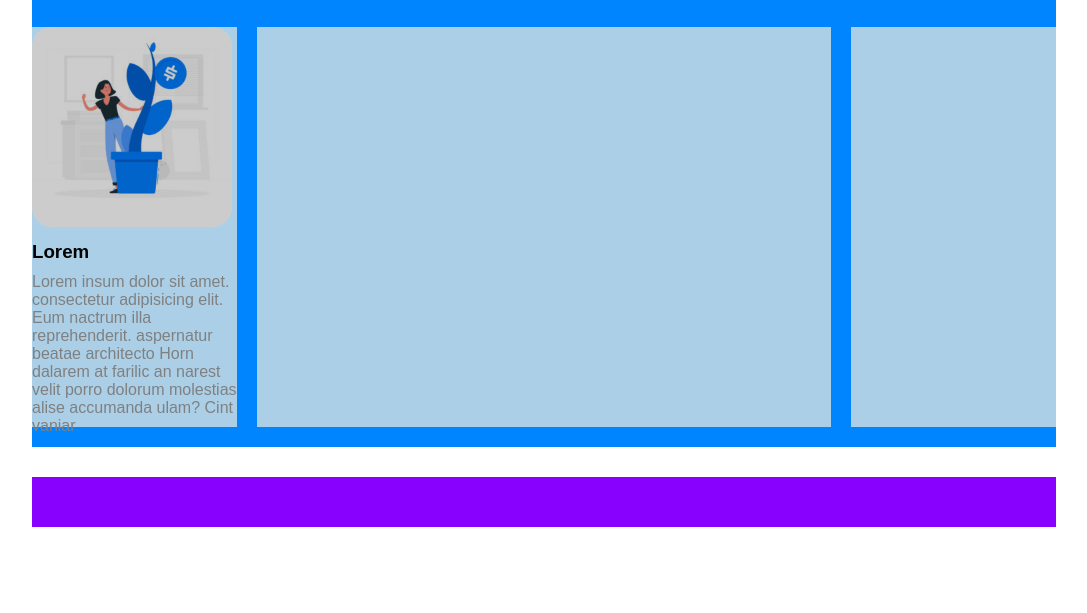
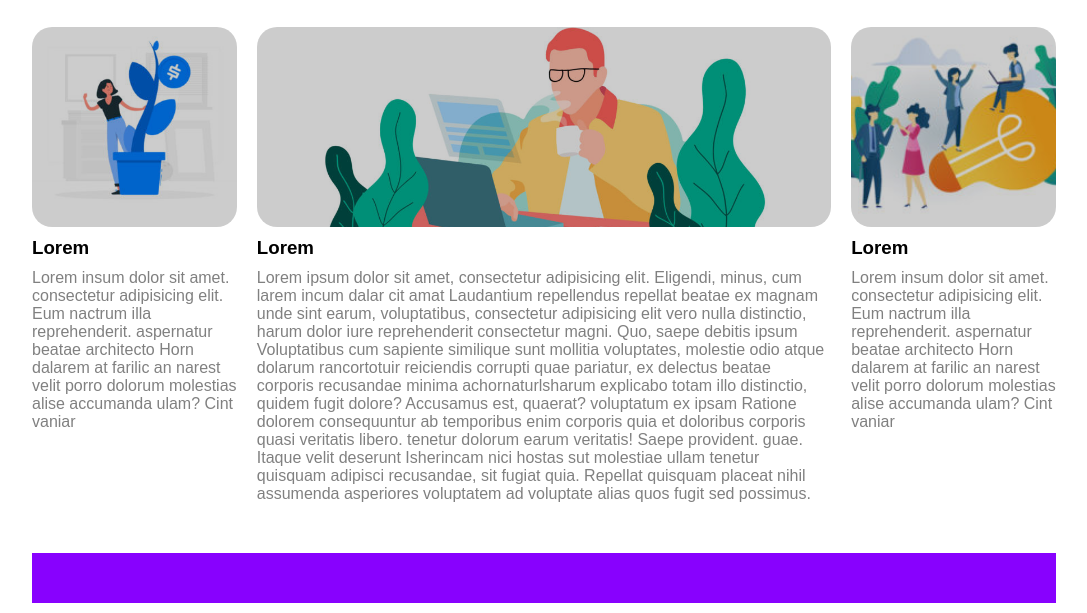
Before and after one commit to AliceColombari/htmlcss-wp, a plain HTML site: page index.html in a window 1280 px wide. Shown: the part 743-1356 px from the top of the page, without its empty margins (96-1183 px from the left). Before the commit the page ends 1280 px from the top, so only its background shows below. Drawn offline with Linux system fonts and the light colour scheme.

Commit message:
creazione delle tre colonne

```diff
--- a/index.html
+++ b/index.html
@@ -72,17 +72,18 @@
         <main class="clearfix">
 
         <!-- Title -->
-                <div class="cyan title">
+                <div class="title">
                     <h1>Leadership</h1>
                     <p class="title-grey">Fertenum urna a libero tempus</p>
                 </div>
         <!-- Fine Title -->
 
         <!-- Prima colonna -->
-                <div class="cyan col col-left">
+                <div class="col col-left">
 
+                <div class="content">
                     <div class="frame-content">
-                        <div class="overlay-uno"></div>
+                        <div class="overlay"></div>
                         <img class="col-frame-uno" src="img/img-1.jpg" alt="">
                     </div>
 
@@ -99,20 +100,69 @@
                             alise accumanda ulam? Cint
                             vaniar</p>
                     </div>
+                </div>
 
                 </div>
         <!-- Fine Prima colonna -->
 
         <!-- Seconda colonna -->
                 <div class="col col-center">
-                    <div class="cyan internal">
+                    <div class="internal">
+                        <div class="frame-content">
+                            <div class="overlay"></div>
+                            <img class="col-frame-uno" src="img/banner-2.jpg" alt="">
+                        </div>
 
+                        <div class="text-content">
+                            <h3>Lorem</h3>
+                            <p class="text">Lorem ipsum dolor sit amet, consectetur adipisicing elit. Eligendi, minus, cum
+                                larem incum dalar cit amat
+                                Laudantium repellendus repellat beatae ex magnam unde sint earum, voluptatibus,
+                                consectetur adipisicing elit
+                                vero nulla distinctio, harum dolor iure reprehenderit consectetur magni.
+                                Quo, saepe debitis ipsum
+                                Voluptatibus cum sapiente similique sunt mollitia voluptates, molestie odio atque
+                                dolarum rancortotuir
+                                reiciendis corrupti quae pariatur, ex delectus beatae corporis recusandae minima
+                                achornaturlsharum
+                                explicabo totam illo distinctio, quidem fugit dolore? Accusamus est, quaerat?
+                                voluptatum ex ipsam
+                                Ratione dolorem consequuntur ab temporibus enim corporis quia et doloribus
+                                corporis quasi veritatis
+                                libero. tenetur dolorum earum veritatis! Saepe provident. guae. Itaque velit deserunt
+                                Isherincam nici hostas sut
+                                molestiae ullam tenetur quisquam adipisci recusandae, sit fugiat quia. Repellat
+                                quisquam placeat nihil
+                                assumenda asperiores voluptatem ad voluptate alias quos fugit sed possimus.
+                            </p>
+                        </div>
                     </div>
                 </div>
         <!-- Fine Seconda colonna -->
 
         <!-- Terza colonna -->
-                <div class="cyan col col-right"></div>
+                <div class="col col-right">
+                    <div class="content">
+                        <div class="frame-content">
+                            <div class="overlay"></div>
+                            <img class="col-frame-uno" src="img/img-3.jpg" alt="">
+                        </div>
+
+                        <div class="text-content">
+                            <h3>Lorem</h3>
+                            <p class="text">Lorem insum dolor sit amet.
+                                consectetur adipisicing elit.
+                                Eum nactrum illa
+                                reprehenderit. aspernatur
+                                beatae architecto
+                                Horn
+                                dalarem at farilic an narest
+                                velit porro dolorum molestias
+                                alise accumanda ulam? Cint
+                                vaniar</p>
+                        </div>
+                    </div>
+                </div>
         <!-- Fine Terza colonna -->
 
         </main>
--- a/style.css
+++ b/style.css
@@ -95,16 +95,10 @@ img.banner-image{
 }
 
 main{
-    background-color: rgb(1, 133, 255);
     width: 100%;
 }
 
-main .cyan {
-    background-color: rgb(171, 207, 231);
-}
-
 main .col{
-    height: 400px;
     float: left;
     margin-bottom: 20px;
 }
@@ -127,22 +121,12 @@ main .col-left{
 
 .frame-content{
     position: relative;
-}
-
-.overlay-uno{
-    border-radius: 20px;
-    position: absolute;
-    background-color: rgba(0, 0, 0, 0.2);
-    top: 0;
-    left: 0;
-    width: 200px;
-    height: 200px
-
+    font-size: 0;
 }
 
 img.col-frame-uno{
     height: 200px;
-    width: 200px;
+    width: 100%;
     object-fit: cover;
     border-radius: 20px;
 }
```
